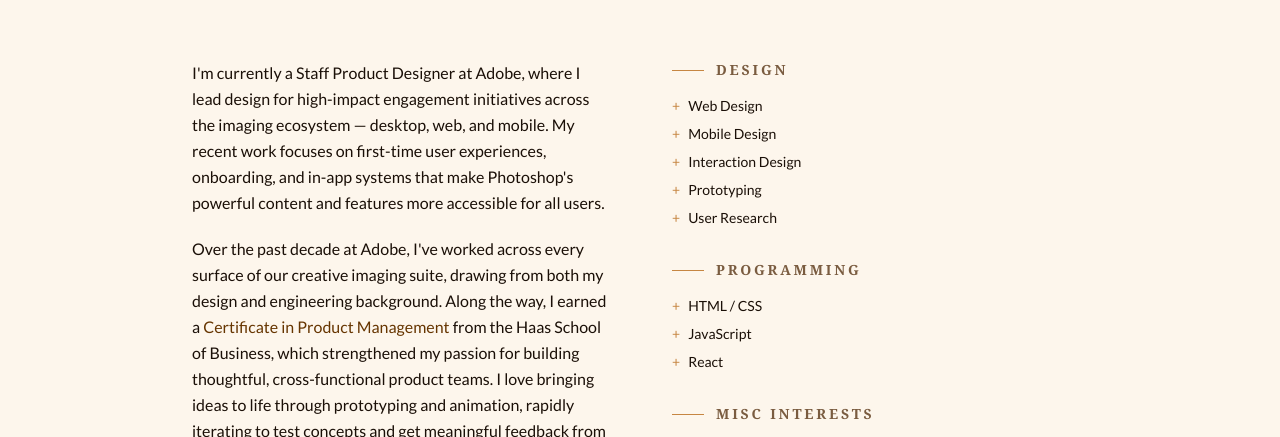
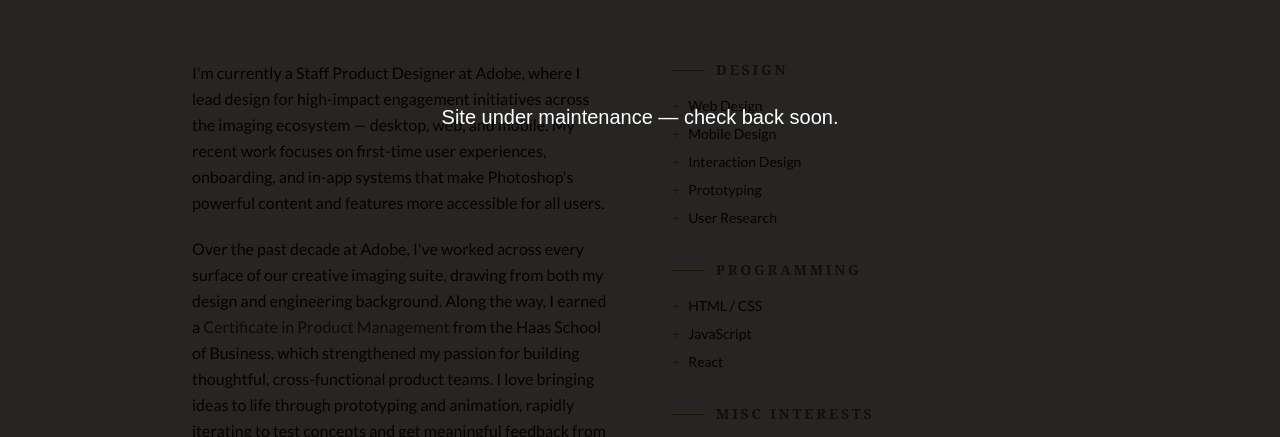
Before and after one commit to mnevans/evansmorgan, an Astro site: page /about in a window 1280 px wide. Shown: the part 283-720 px from the top of the page. Built offline with nearby package versions, Linux system fonts and the light colour scheme; Astro itself is replaced by a stand-in of ours; a web font is replaced by a local one.

Commit message:
Add maintenance mode overlay

```diff
--- a/src/layouts/Layout.astro
+++ b/src/layouts/Layout.astro
@@ -47,5 +47,8 @@ const {
       <slot />
     </main>
     <Footer />
+    <div style="position:fixed;inset:0;background:rgba(0,0,0,0.85);display:flex;align-items:center;justify-content:center;z-index:9999;">
+      <p style="color:white;font-family:sans-serif;font-size:1.25rem;text-align:center;padding:2rem;">Site under maintenance — check back soon.</p>
+    </div>
   </body>
 </html>
```
